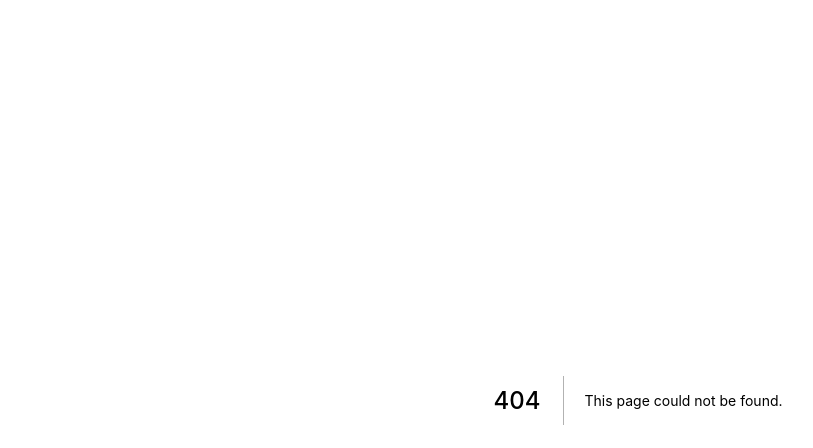
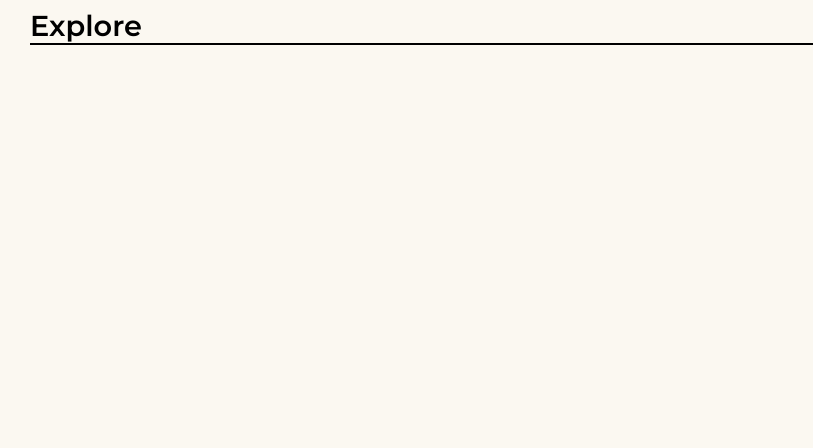
Before and after one commit to asi-isa/chemchem, a Next.js app: page /explore in a window 1280 px wide. Before the commit this address had no page. Shown: the top 448 px of the page, without its empty margins (2-815 px from the left). Built offline with nearby package versions, Linux system fonts and the light colour scheme.

Commit message:
transition explore

```diff
--- /dev/null
+++ b/pages/explore.tsx
@@ -0,0 +1,14 @@
+import React from "react";
+
+import styles from "../styles/Explore.module.css";
+
+export default function Explore() {
+  return (
+    <div className={styles.con}>
+      <h1 className={styles.title}>
+        Explore
+        <div className={styles.underline} />
+      </h1>
+    </div>
+  );
+}
--- /dev/null
+++ b/styles/Explore.module.css
@@ -0,0 +1,17 @@
+.con {
+  min-height: 100vh;
+  background-color: #fbf8f1;
+}
+
+.title {
+  font-size: 1.8rem;
+  font-weight: 600;
+  padding: 0.5rem 2rem;
+}
+
+.underline {
+  width: 100%;
+  height: 2px;
+  background-color: #000;
+  margin: 0 auto;
+}
```
Also changed, not shown: pages/index.tsx (+8 -2 lines), styles/Home.module.css (+1 -15 lines).
